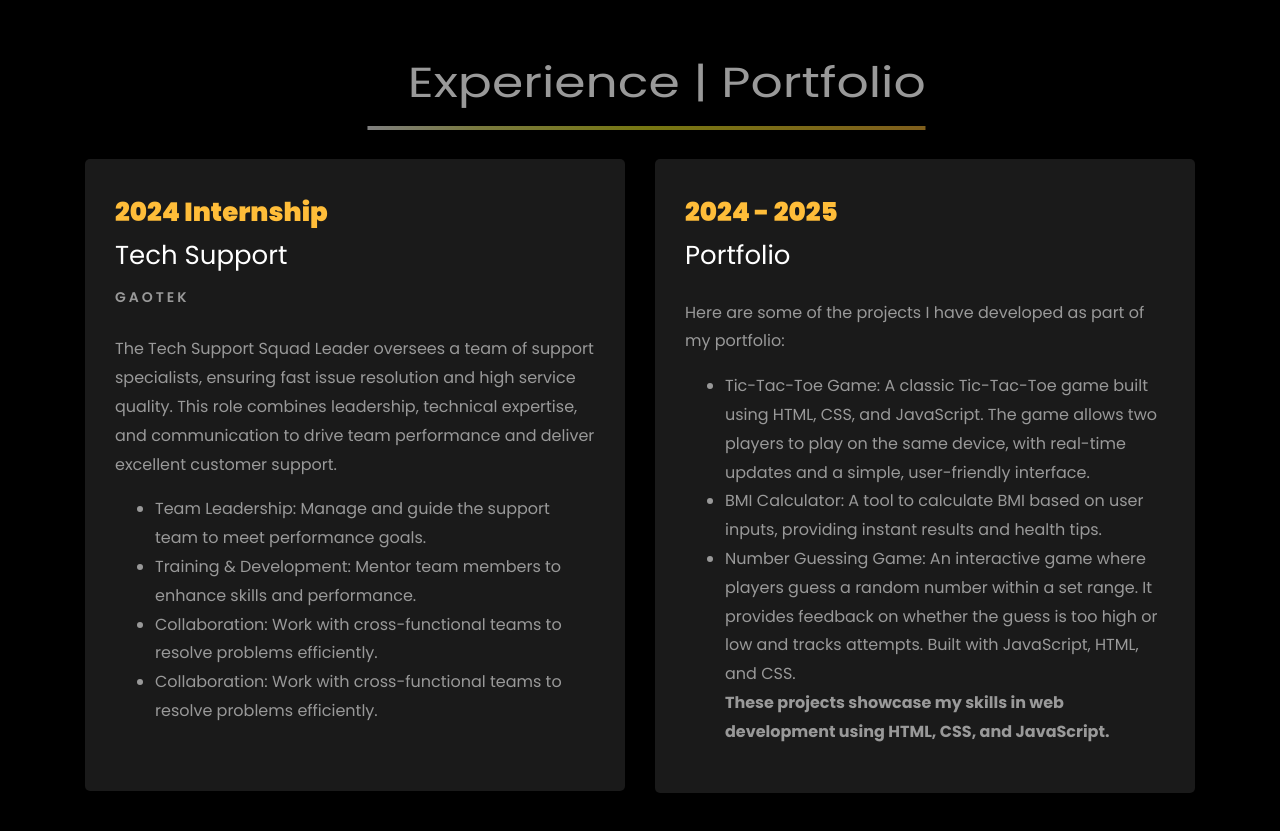
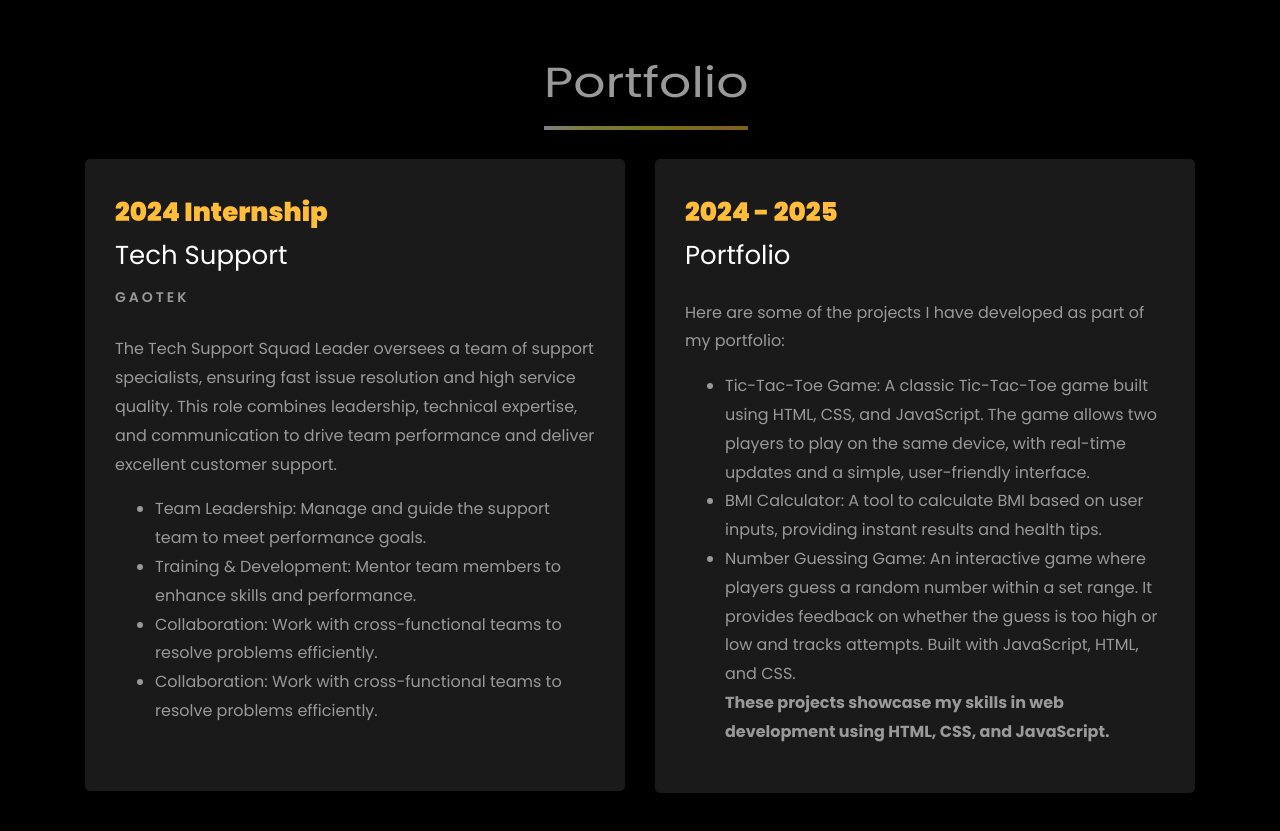
Before and after one commit to muhammadali832/muhammad-ali-portfolio-website, a plain HTML site: page index.html in a window 1280 px wide. Shown: the part 1823-2654 px from the top of the page. Drawn offline with Linux system fonts and the light colour scheme; a web font is replaced by a local one.

Commit message:
Update index.html

```diff
--- a/index.html
+++ b/index.html
@@ -310,7 +310,7 @@
         </div>
 
 		<div class="row">
-			&nbsp;&nbsp;&nbsp;<h1&nbsp;&nbsp;&nbsp; class="big-4">&nbsp;&nbsp;&nbsp;Experience | Portfolio</h1>
+			&nbsp;&nbsp;&nbsp;<h1&nbsp;&nbsp;&nbsp; class="big-4"> Portfolio</h1>
 			<div class="underline"></div>
 		</div>
 		<br>
```
